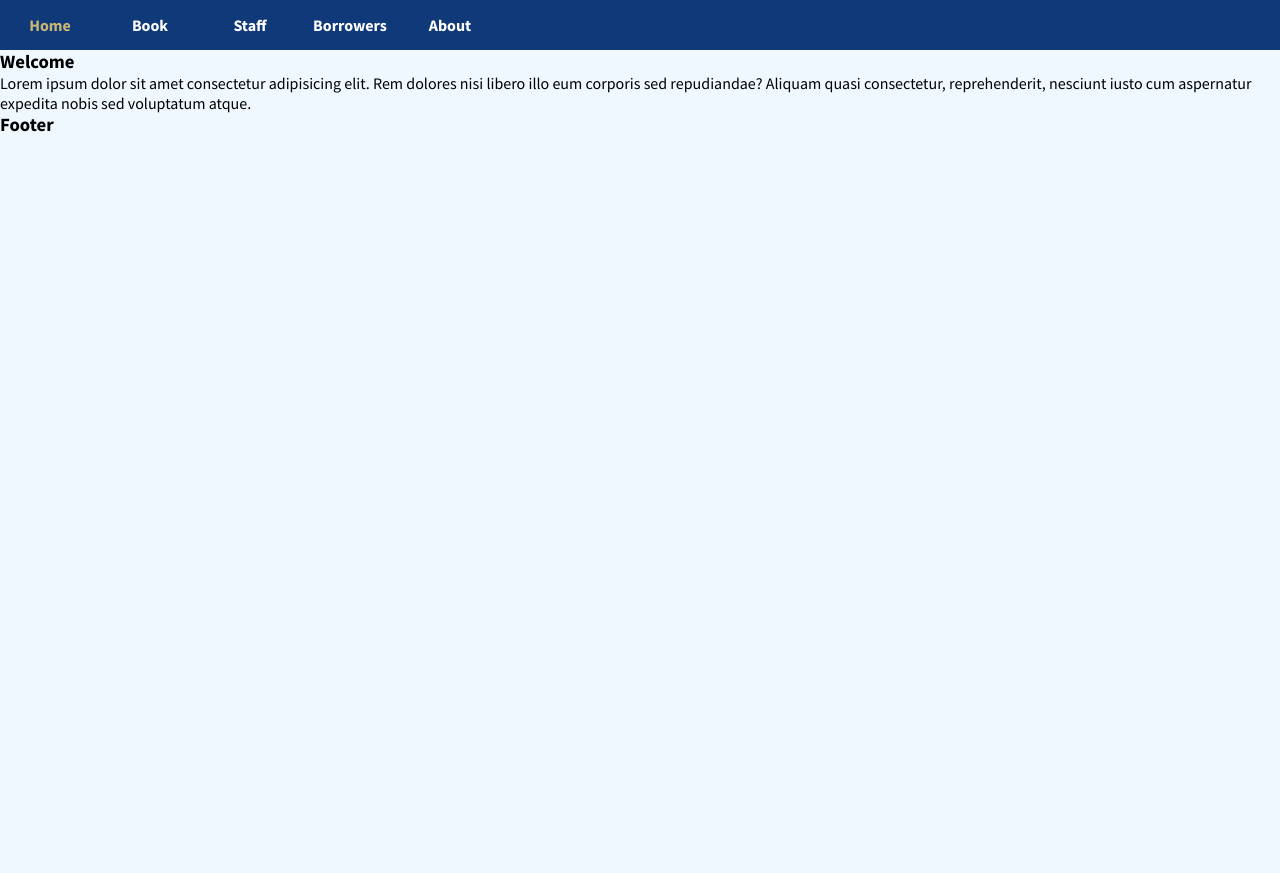
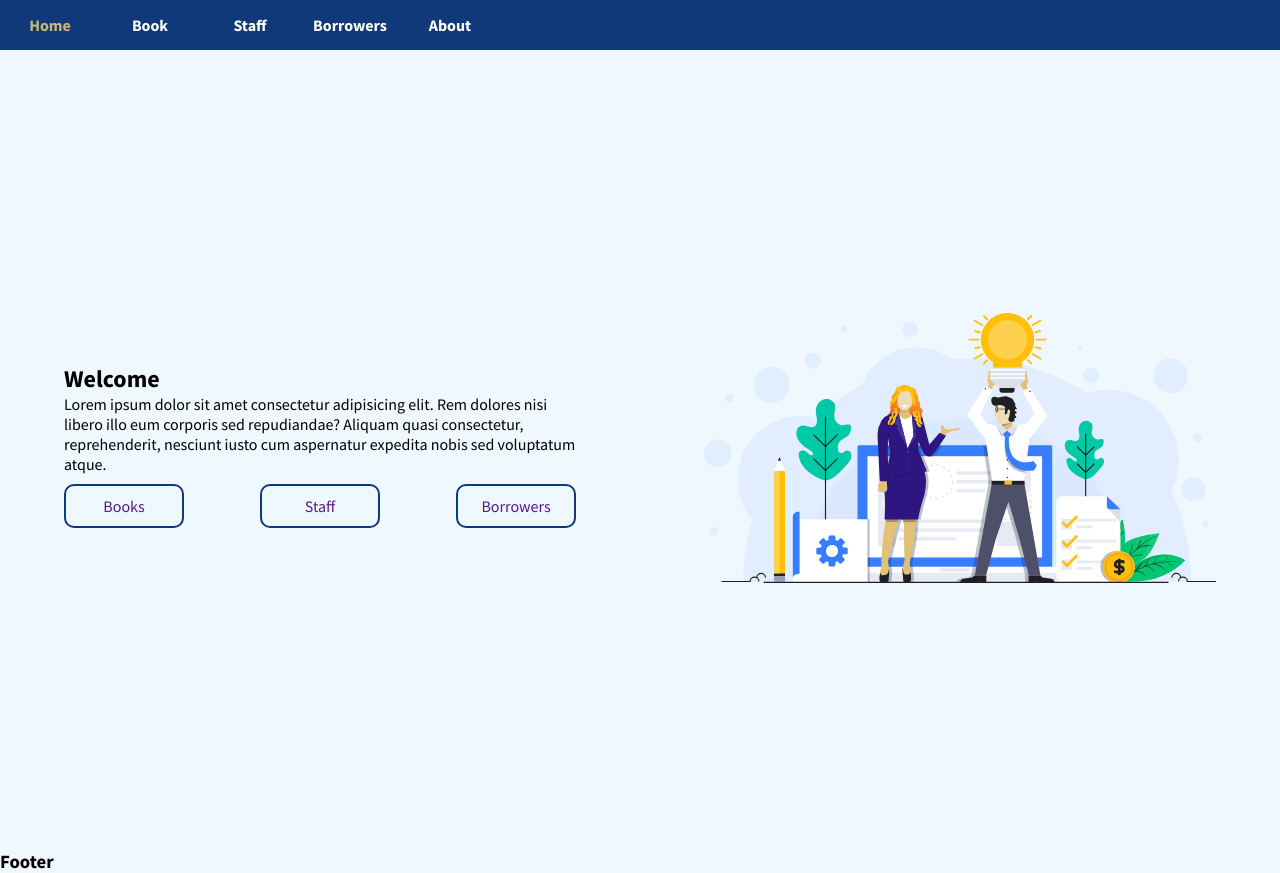
Before and after one commit to mujtabadamu/library, a PHP site: page / in a window 1280 px wide. Before the commit the page ends 132 px from the top, so only its background shows below. Run offline with PHP 8.4, Linux system fonts and the light colour scheme; some libraries are stand-ins or nearby versions.

Commit message:
Add images and style

```diff
--- a/book.php
+++ b/book.php
@@ -15,7 +15,7 @@
     <!----------------Navigation Bar----------------->
     <?php include 'navbar.php'; ?>
     <!----------------End of Navigation bar--------->
-    <main>
+    <main class='booksCont'>
         <div class="mainStaff">
             <div>
                 <a href="bookAdd.php"><i class="fa fa-book fa-5x" aria-hidden="true"></i>
--- a/borrowers.php
+++ b/borrowers.php
@@ -15,7 +15,7 @@
     <!----------------Navigation Bar----------------->
     <?php include 'navbar.php'; ?>
     <!----------------End of Navigation bar--------->
-    <main>
+    <main class="borrowersCont">
         <div class="mainStaff">
             <div>
                 <a href="borrowersAdd.php"><i class="fa fa-book fa-5x" aria-hidden="true"></i>
--- a/index.php
+++ b/index.php
@@ -15,14 +15,22 @@
     <?php include 'navbar.php'; ?>
     <!----------------End of Navigation bar--------->
 
-    <main>
+    <main class='home'>
         <div class="container">
-            <h3>Welcome </h3>
+            <h2>Welcome </h2>
             <p>Lorem ipsum dolor sit amet consectetur adipisicing elit.
                 Rem dolores nisi libero illo eum corporis sed repudiandae?
                 Aliquam quasi consectetur, reprehenderit, nesciunt
                 iusto cum aspernatur expedita nobis sed voluptatum atque.
             </p>
+            <ul>
+                <li> <a href=''>Books</a> </li>
+                <li> <a href=''>Staff</a> </li>
+                <li> <a href=''>Borrowers</a> </li>
+            </ul>
+        </div>
+        <div>
+            <img src="images/we.svg" width="100%" alt="images" />
         </div>
     </main>
 
--- a/staff.php
+++ b/staff.php
@@ -15,7 +15,7 @@
     <!----------------Navigation Bar----------------->
     <?php include 'navbar.php'; ?>
     <!----------------End of Navigation bar--------->
-    <main>
+    <main class="staffCont">
         <div class="mainStaff">
         <div>
                 <a href="staffAdd.php"><i class="fa fa-book fa-5x" aria-hidden="true"></i>
--- a/style.css
+++ b/style.css
@@ -125,7 +125,61 @@ nav input{
 
 }
 
+.home{
+    display: flex;
+    justify-content: space-around;
+    align-items: center;
+    height: 100vh;
+}
+.home ul {
+    display: flex;
+    list-style:none;
+    justify-content: space-between;
 
+}
+.home ul li{
+    margin:0px 0px;
+    padding:10px 0px;
+}
+.home a{
+    text-decoration: none;
+    background: none;
+    border-radius: 10px;
+    border: 2px solid #103979;
+    width: 120px;
+    display: block;
+    text-align: center;
+    padding: 10px;
+}
+.home a:hover{
+    border: none;
+    background: #cab777;
+    color: #fff;
+    transition: .4s;
+    transform: scale(1.1);
+}
+.home div{
+    width: 40%;
+    margin:20px auto;
+}
+.booksCont{
+    background-image:url('./images/library-book-svgrepo-com.svg');
+    background-position: center;
+    background-repeat: no-repeat;
+    background-size:auto;
+}
+.staffCont{
+    background-image:url('./images/sitting-woman-flat-concept-illustration.svg');
+    background-position: center;
+    background-repeat: no-repeat;
+    background-size:auto;
+}
+.borrowersCont{
+    background-image:url('./images/walking-man-flat-concept-illustration.svg');
+    background-position: center;
+    background-repeat: no-repeat;
+    background-size:auto;
+}
 
 body{
     /* background:rgba(83, 208, 208, 0.237) ; */
@@ -141,18 +195,25 @@ body{
 .mainStaff div a{
     text-decoration: none;
     border: 1px solid lightgray;
-    display: block;
+    display: flex;
+    flex-direction: column;
+    align-items: center;
+    justify-content: space-around;
     padding: 8px;
     text-align: center;
     border-radius: 5px;
-    width: 150px;
+    width: 200px;
+    height: 180px;
     color: #111;
     box-shadow: 3px 3px 1px 1px grey;
     line-height: 23px;
+    background: #fff;
 }
 
 .mainStaff div a:hover{
     box-shadow: none;
+    color: #cab777;
+    border: none;
 }
 .mainStaff div {
     width: 100px;
@@ -165,7 +226,10 @@ body{
     margin: auto;
 }
 .addStaff h2{
-    text-transform: uppercase;
+    text-transform: capitalize ;
+    color: #103979;
+    font-size: large;
+    margin: 10px 0px;
 }
 .addStaff form{
     width: 500px;
@@ -176,7 +240,7 @@ body{
     border-radius: 5px;
 }
 
-.addStaff form input[type='text'], [type='date']{
+.addStaff form input[type='text'], [type='date'],[type='number']{
     width: 100%;
     padding: 8px;
     margin: 5px 0px;
```
Also changed, not shown: bookAdd.php (+8 -8 lines), images/library-book-svgrepo-com.svg (added), images/sitting-woman-flat-concept-illustration.svg (added), images/walking-man-flat-concept-illustration.svg (added), images/we.svg (added).
